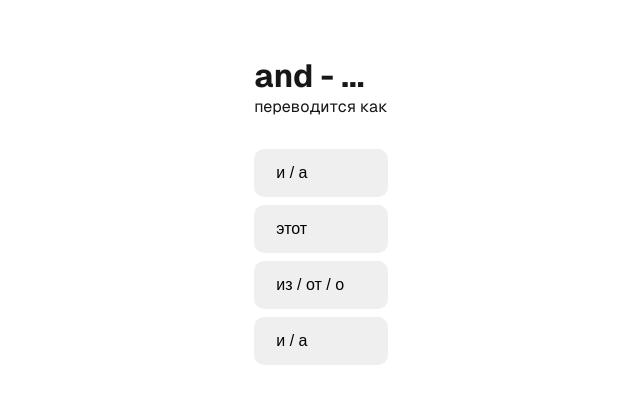
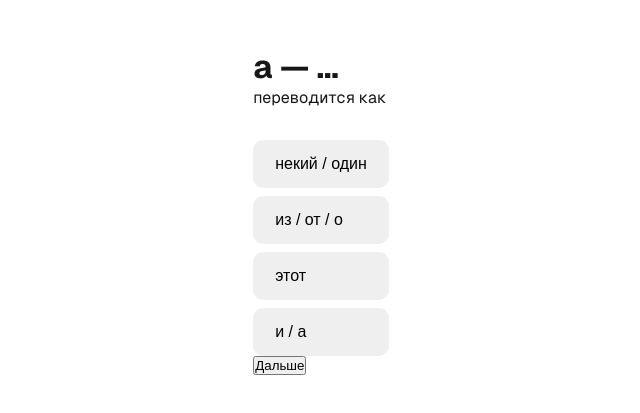
Before and after one commit to Suyukee/english-helper, a Next.js app: page /a1 in a window 1280 px wide. Shown: the part 139-552 px from the top of the page, without its empty margins (319-959 px from the left). Built offline with nearby package versions, Linux system fonts and the light colour scheme.

Commit message:
Накидал функционал, тестирую

```diff
--- a/src/app/a1/page.tsx
+++ b/src/app/a1/page.tsx
@@ -1,23 +1,25 @@
-import GetWords from '@/server/actions';
+import { GetWords } from '@/server/actions';
+import AnswerOptions from '@/components/answer-options';
 import styles from '@/styles/page.module.css';
 
 export default async function BeginnerPage() {
-	const word = await GetWords(4);
+	const rightWord = await GetWords('A1');
+	const answerOptions = [
+		rightWord,
+		await GetWords('A1'),
+		await GetWords('A1'),
+		await GetWords('A1'),
+	];
+	answerOptions.sort(() => Math.random() - 0.5);
 
 	return (
 		<div className={styles.page}>
 			<main className={styles.main}>
 				<div>
-					<h1>{word[0].eng} - ...</h1>
+					<h1>{rightWord.eng} — …</h1>
 					<p>переводится как</p>
 				</div>
-				<ol>
-					{word.map((w, i) => (
-						<li key={i} className={styles.ctas}>
-							<button className={styles.secondary}>{w.rus}</button>
-						</li>
-					))}
-				</ol>
+				<AnswerOptions rightWord={rightWord} answerOptions={answerOptions} />
 			</main>
 		</div>
 	);
--- /dev/null
+++ b/src/components/answer-options/AnswerOptions.tsx
@@ -0,0 +1,48 @@
+'use client';
+
+import styles from '@/styles/page.module.css';
+import { useRouter } from 'next/navigation';
+import { useState } from 'react';
+
+interface Word {
+	eng: string;
+	rus: string;
+}
+
+interface Props {
+	rightWord: Word;
+	answerOptions: Word[];
+}
+
+export default function AnswerOptions({ rightWord, answerOptions }: Props) {
+	const router = useRouter();
+
+	const [isSelect, setIsSelect] = useState<number | null>(null);
+
+	const handleShowNext = () => {
+		setIsSelect(null);
+		router.refresh();
+	};
+
+	return (
+		<div>
+			<ol>
+				{answerOptions.map((word, i) => (
+					<li key={i} className={styles.ctas}>
+						<button
+							className={
+								i === isSelect ? (word.eng === rightWord.eng ? styles.right : styles.wrong) : ''
+							}
+							onClick={() => setIsSelect(i)}
+						>
+							{word.rus}
+						</button>
+					</li>
+				))}
+			</ol>
+			<button className={styles.ctas} onClick={handleShowNext}>
+				Дальше
+			</button>
+		</div>
+	);
+}
--- /dev/null
+++ b/src/components/answer-options/index.ts
@@ -0,0 +1,3 @@
+import AnswerOptions from '@/components/answer-options/AnswerOptions';
+
+export default AnswerOptions;
--- a/src/server/actions.tsx
+++ b/src/server/actions.tsx
@@ -1,6 +1,9 @@
 'use server';
 
-const words = [
+type WordLevel = 'A1' | 'A2' | 'B1' | 'B2' | 'C1' | 'C2';
+
+const words = {
+	A1: [
 		{ eng: 'the', rus: 'этот' },
 		{ eng: 'be', rus: 'быть / являться / находиться' },
 		{ eng: 'to', rus: 'в направлении / чтобы' },
@@ -8,13 +11,20 @@ const words = [
 		{ eng: 'a', rus: 'некий / один' },
 		{ eng: 'of', rus: 'из / от / о' },
 		{ eng: 'have', rus: 'иметь / обладать' },
-];
+	],
 
-export default async function GetWords(number = 1) {
-	const word = Array.from(
-		{ length: number },
-		() => words[Math.floor(Math.random() * words.length)],
-	);
-	console.log(word);
+	A2: [],
+
+	B1: [],
+
+	B2: [],
+
+	C1: [],
+
+	C2: [],
+};
+
+export async function GetWords(level: WordLevel) {
+	const word = words[level][Math.floor(Math.random() * words[level].length)];
 	return word;
 }
--- a/src/styles/page.module.css
+++ b/src/styles/page.module.css
@@ -72,6 +72,14 @@ a.secondary {
 	border-color: var(--gray-alpha-200);
 }
 
+.right {
+	background: green;
+}
+
+.wrong {
+	background: red;
+}
+
 /* Enable hover only on non-touch devices */
 @media (hover: hover) and (pointer: fine) {
 	a.secondary:hover {
@@ -82,7 +90,7 @@ a.secondary {
 
 @media (max-width: 600px) {
 	.page {
-		padding: 0 32px 80px;
+		padding: 0 0 80px;
 	}
 
 	.main {
```
Also changed, not shown: src/app/page.tsx (+6 -6 lines). Lines whose indentation alone changed are shown as unchanged.
